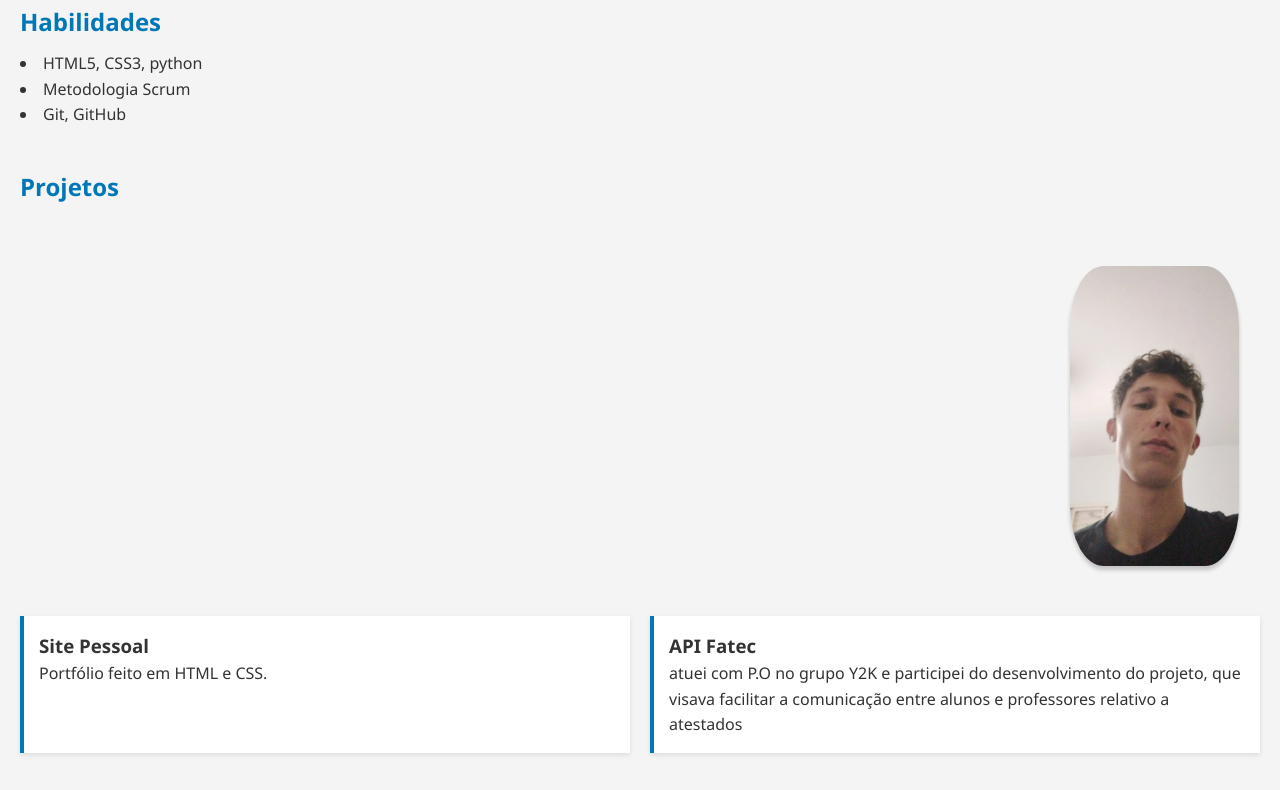
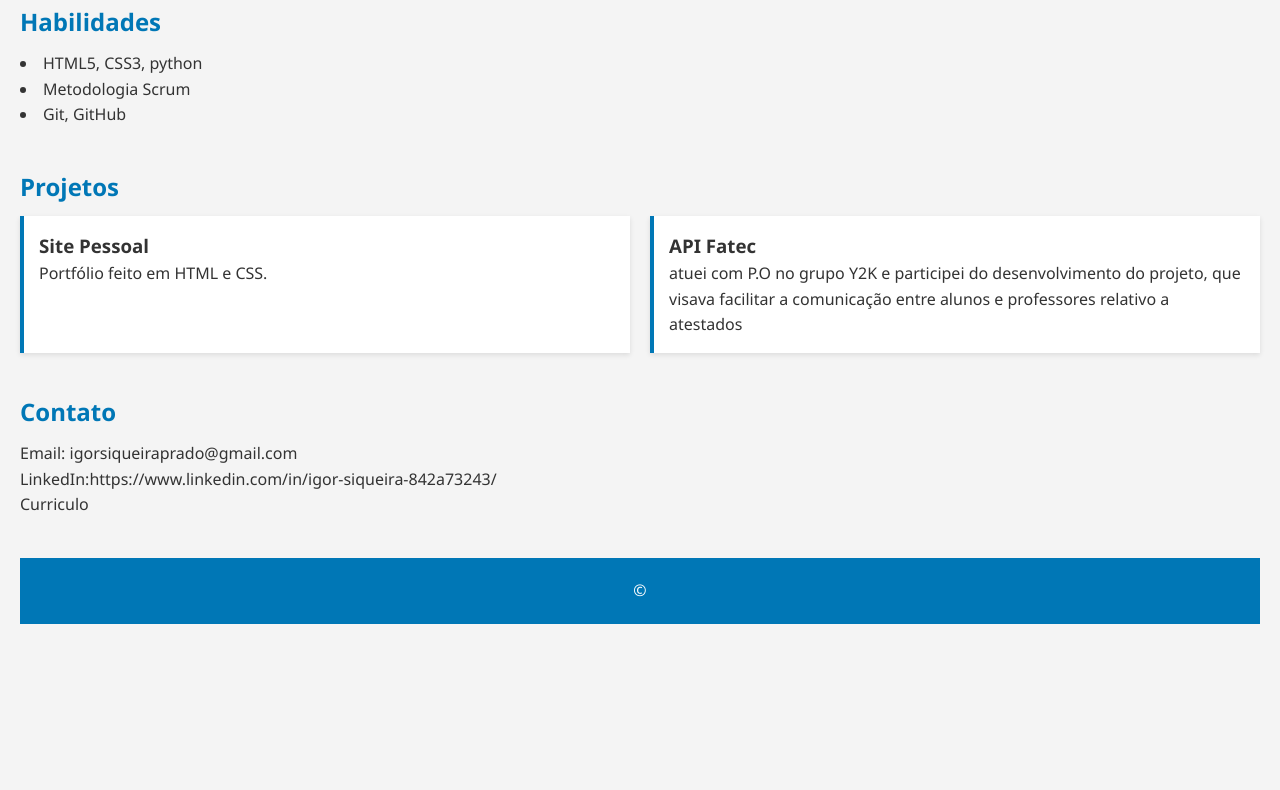
Before and after one commit to IgorSiqueira7/portifolioIgor, a plain HTML site: page index.html in a window 1280 px wide. Shown: the part 435-1225 px from the top of the page. After the commit the page ends 1079 px from the top, so only its background shows below. Drawn offline with Linux system fonts and the light colour scheme.

Commit message:
sem foto fds
aaaaa

```diff
--- a/index.html
+++ b/index.html
@@ -10,6 +10,7 @@
   <header>
     <h1>Igor Siqueira Prado</h1>
     <p>Desenvolvedor back-end</p>
+
   </header>
 
   <nav>
@@ -39,9 +40,7 @@
   </section>
   <section id="projetos">
     <h2>Projetos</h2>
-    <div class="imagem-container">
-        <img class="foto-pequena" src="./T.jpg" alt="Foto de Igor Siqueira Prado">
-    </div>
+
     <div class="projetos-grid">
       <div class="projeto">
         <h3>Site Pessoal</h3>
```
